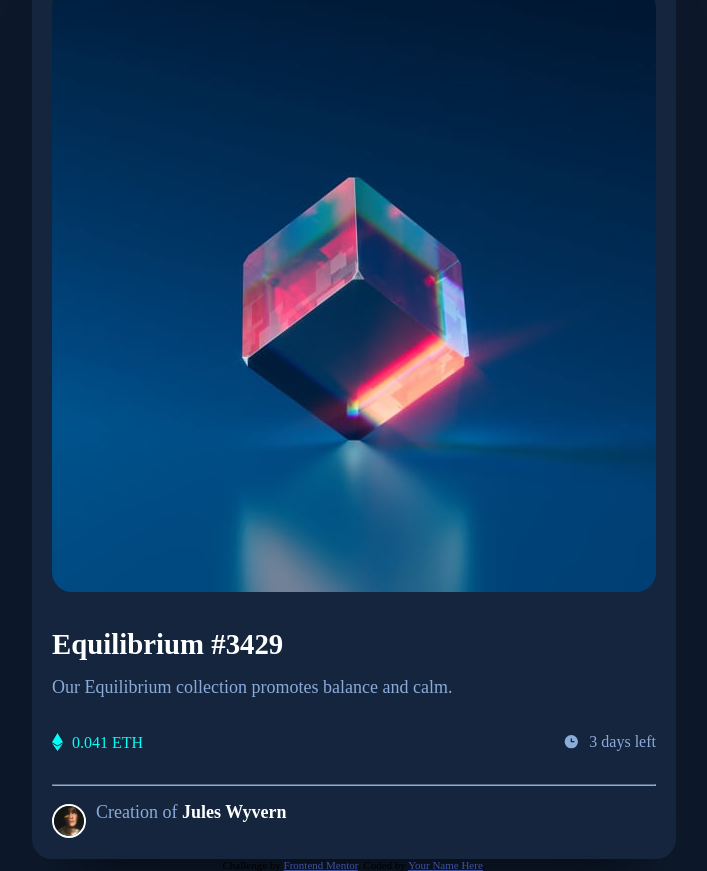
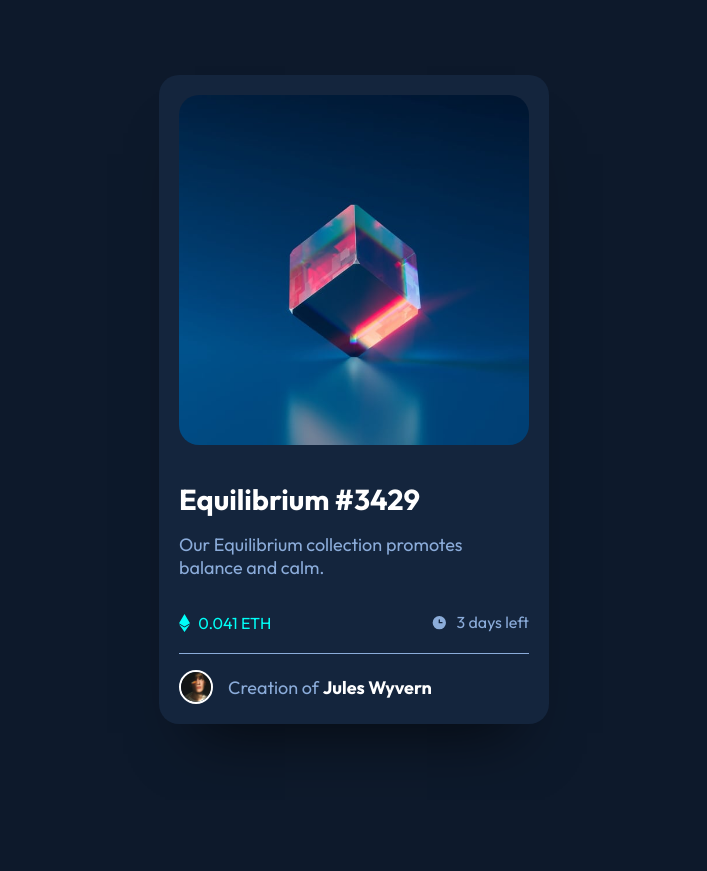
Before and after one commit to BryanTohsaka/frontend-mentor, a plain HTML site: page nft-preview-card-component-main/index.html in a window 1280 px wide. Shown: the whole page, without its empty margins (286-993 px from the left). After the commit the page ends 800 px from the top, so only its background shows below. Drawn offline with Linux system fonts and the light colour scheme.

Commit message:
ajustes de dise;o

```diff
--- a/nft-preview-card-component-main/index.html
+++ b/nft-preview-card-component-main/index.html
@@ -1,31 +1,30 @@
 <!DOCTYPE html>
 <html lang="en">
+
 <head>
   <meta charset="UTF-8">
-  <meta name="viewport" content="width=device-width, initial-scale=1.0"> <!-- displays site properly based on user's device -->
+  <meta name="viewport" content="width=device-width, initial-scale=1.0">
+  <!-- displays site properly based on user's device -->
   <link rel="stylesheet" href="style.css">
   <link rel="icon" type="image/png" sizes="32x32" href="./images/favicon-32x32.png">
 
   <title>Frontend Mentor | NFT preview card component</title>
 </head>
+
 <body>
   <div class="container">
     <img src="images/image-equilibrium.jpg" alt="" class="equilibrium">
     <h1>Equilibrium #3429</h1>
     <p>Our Equilibrium collection promotes balance and calm.</p>
     <ul class="details">
-      <li class="cyan"><img src="images/icon-ethereum.svg" alt=""class="icon eth"> 0.041 ETH</li>
-      <li><img src="images/icon-clock.svg" alt=""class="icon"> 3 days left</li>
+      <li class="cyan"><img src="images/icon-ethereum.svg" alt="" class="icon eth"> 0.041 ETH</li>
+      <li><img src="images/icon-clock.svg" alt="" class="icon"> 3 days left</li>
     </ul>
-    <hr>
-    <ul class="profile">
-      <li><img src="images/image-avatar.png" alt=""class="avatar"></li>
-      <li><p>Creation of <b>Jules Wyvern</b></p></li>
-    </ul>
-  </div>
-  <div class="attribution">
-    Challenge by <a href="https://www.frontendmentor.io?ref=challenge" target="_blank">Frontend Mentor</a>.
-    Coded by <a href="#">Your Name Here</a>.
+    <div class="profile-container">
+        <img src="images/image-avatar.png" alt="" class="avatar">
+        <p>Creation of <b>Jules Wyvern</b></p>
+    </div>
   </div>
 </body>
+
 </html>
--- a/nft-preview-card-component-main/style.css
+++ b/nft-preview-card-component-main/style.css
@@ -15,14 +15,14 @@ img{
     max-width: 100%;
 }
 body{
-    font-family: 'Outfit' sans-serif;
+    font-family: 'Outfit';
     background: var(--main-BG);
     display: flex;
     flex-direction: column;
     justify-content: center;
     align-items: center;
     height: calc(100vh - 1px);
-    margin: 1.25rem;
+    margin: 1rem;
 }
 hr{
     border-color: var(--soft-blue);
@@ -53,8 +53,9 @@ ul{
 .details{
     display: flex;
     justify-content: space-between;
-    margin: 2rem 0;
+    margin: 2rem 0 1rem 0;
     color: var(--soft-blue);
+    border-bottom: 1px solid var(--soft-blue);
 }
 ul img{
     position: relative;
@@ -63,23 +64,29 @@ ul img{
 }
 .cyan{
     color: var(--cyan);
+    margin-bottom: 20px;
 }
 .avatar{
     border-radius: 50%;
     border: 2px solid #fff;
     width:30px;
-    margin:15px 10px 0 0;
+    margin-right: 15px;
 }
-.profile{
+.profile-container{
     display: flex;
     align-items: center;
-    text-align: center;
+    justify-content: flex-start;
 }
-.profile li p{
-    margi-top: 30px;
-}
+
 b{
     color: white ;
 }
-.attribution { font-size: 11px; text-align: center; }
-.attribution a { color: hsl(228, 45%, 44%); }
+
+@media (min-width: 500px){
+    .container{
+        width: 350px;
+    }
+    body{
+        margin: 0;
+    }
+}
```
